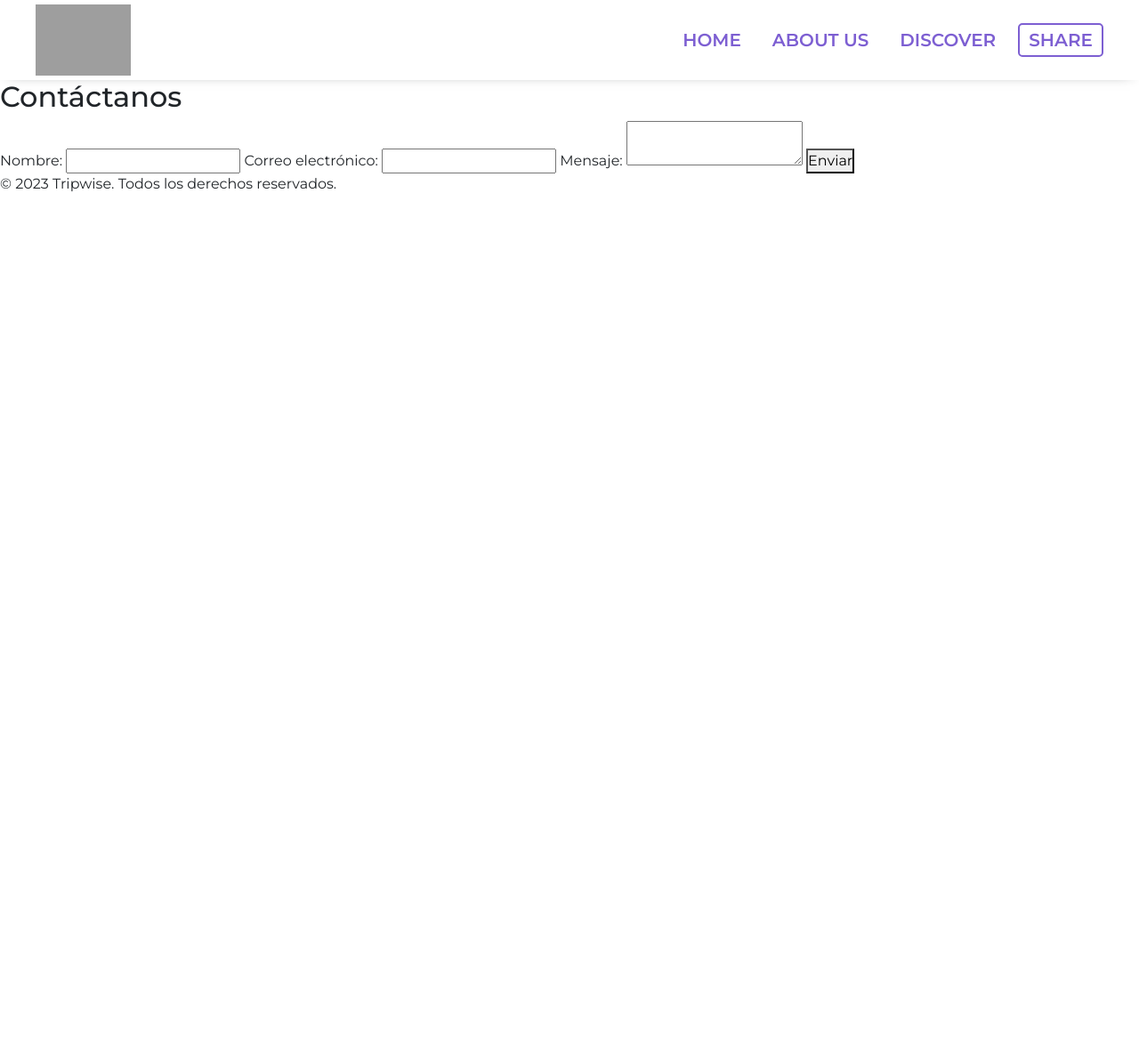
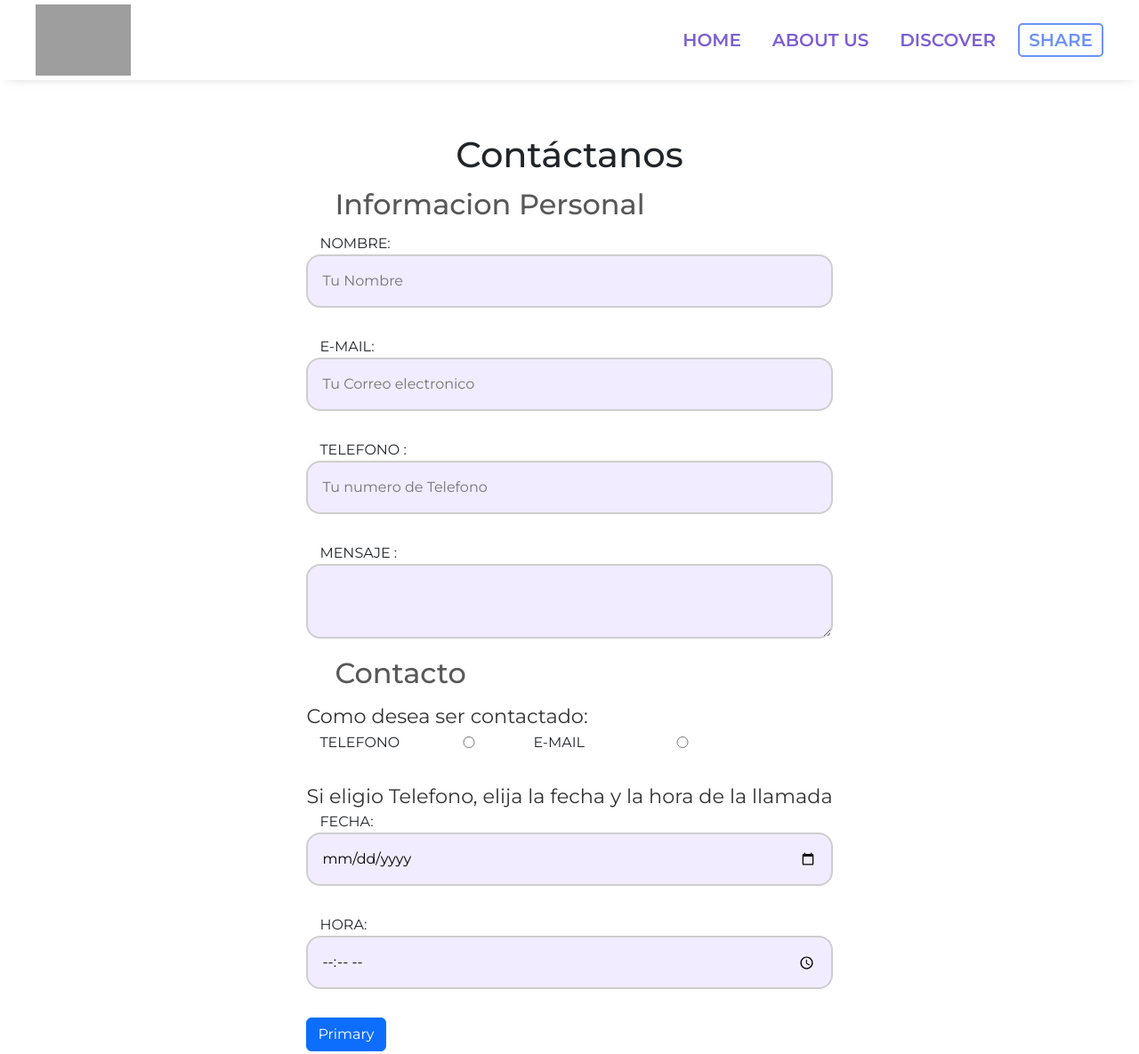
Before and after one commit to Juancaceres963/tripwise, a plain HTML site: page relato.html in a window 1280 px wide. Shown: the top 1185 px of the page at 89% size. Before the commit the page ends 800 px from the top, so only its background shows below. Drawn offline with nearby package versions, Linux system fonts and the light colour scheme; grey boxes are pictures that could not be loaded.

Commit message:
File de relato, lugar donde esta un form para compartir la experiencia

```diff
--- a/css/style.css
+++ b/css/style.css
@@ -5,6 +5,7 @@
     padding: 0;
     font-family: 'Montserrat', sans-serif; /*Tipo de letra*/
     --color-primario: #7D5FD2;
+    --color-secundario: rgb(110, 146, 247);
     --color-borde-tarjetas: rgb(206, 206, 206);
 }
 a{
@@ -79,7 +80,14 @@ ul{
 .boton {
     position: relative;
     border: 2px solid var(--color-primario);
-
+}
+.boton_claro{
+    border: 2px solid var(--color-secundario);
+    color: var(--color-secundario)!important;
+}
+.boton_claro:hover{
+    color: white!important;
+    background-color: var(--color-secundario)!important;
 }
 /* Clases */
 /* Navegador principal */
@@ -178,7 +186,10 @@ ul{
 .seccion{
     width: 100%;
     height: 100%;
-    padding: 60px 0 20px 0;
+    padding: 60px 0 0px 0;
+    display: flex;
+    flex-direction: column;
+    align-items: center;
 }
 .seccion h1 span{
     font-weight: bolder;
@@ -347,6 +358,11 @@ ul{
     padding: 50px;
     color: white;
 }
+@media only screen and (max-width:745px){
+    .caja{
+        flex-direction: column;
+    }
+}
 .caja img {
     width: 200px;
     height: 100%;
@@ -362,3 +378,70 @@ ul{
     padding: 10px 0;
     font-weight: 600;
 }
+/* Paginas externas */
+/* Contacto */
+.contenedor-form {
+    max-width: 800px;
+    padding: 0 50px;
+  }
+  .contacto legend {
+    padding: 0 2rem;
+    font-size: 2rem;
+    font-weight: 500;
+    color: #585858;
+  }
+  .contacto p {
+    font-size: 1.4rem;
+    color: #333333;
+    margin: 0;
+  }
+  .contacto p:last-of-type {
+    margin-top: 2rem;
+  }
+  label {
+    display: block;
+    text-transform: uppercase;
+    padding-left: 15px;
+  }
+  input:not([type="submit"]),
+  select,
+  textarea {
+    padding: 1rem;
+    display: block;
+    width: 100%;
+    background-color: #e8e1ff9d;
+    margin-bottom: 2rem;
+    border: 2px solid  var(--color-borde-tarjetas);
+    border-radius: 1rem;
+    }
+  .text-area {
+    margin-bottom: 15px;
+  }
+  input[type="radio"]{
+    margin: 0;
+  }
+  .forma-contacto {
+    display: flex;
+    justify-content: space-between;
+    align-items: center;
+    max-width: 30rem;
+  }
+  .forma-contacto label {
+    width: 100%;
+  }
+  select {
+    --webkit-appearance: none;
+    appearance: none ;
+  }
+  @media only screen and (max-width: 768px) {
+    .contacto legend {
+      font-size: 1.5rem;
+    }
+    label {
+      font-size: .9rem;
+    }
+    .contacto p {
+      padding: 0 15px;
+      font-size: 1.2rem;
+    }
+  }
--- a/relato.html
+++ b/relato.html
@@ -5,6 +5,11 @@
     <meta http-equiv="X-UA-Compatible" content="IE=edge" />
     <meta name="viewport" content="width=device-width, initial-scale=1.0" />
     <meta http-equiv="refresh" />
+    <title>Tripwise</title>
+    <link
+      rel="shortcut icon"
+      href="./img/logo_chico.png"
+    />
     <link
       href="https://cdn.jsdelivr.net/npm/bootstrap@5.3.0-alpha3/dist/css/bootstrap.min.css"
       rel="stylesheet"
@@ -12,7 +17,6 @@
       crossorigin="anonymous"
     />
     <link rel="stylesheet" href="./css/style.css" />
-    <title>Tripwise</title>
   </head>
   <body>
     <header class="fijo">
@@ -26,7 +30,7 @@
             <li><a href="index.html" class="link_principal">Home</a></li>
             <li><a href="./index.html#nosotros" class="link_principal">About us</a></li>
             <li><a href="./index.html#modulos" class="link_principal">Discover</a></li>
-            <li><a href="./relato.html" class="link_principal boton">Share</a></li>
+            <li><a href="./relato.html" class="link_principal boton_claro">Share</a></li>
           </ul>
         </nav>
       </div>
@@ -106,26 +110,94 @@
     <div class="fondo-nav"></div>
 
 
-      <section class="contacto">
-        <h2>Contáctanos</h2>
-        <form>
-          <label for="nombre">Nombre:</label>
-          <input type="text" id="nombre" name="nombre" required />
+      <section class="contacto seccion">
+        <h1 class="encabezado">Contáctanos</h1>
+        <div class="contenedor contenedor-form">
+            <form action="" class="contacto">
+              <fieldset>
+                <legend>Informacion Personal</legend>
+                <label for="nombre">Nombre: </label>
+                <input type="text" id="nombre" placeholder="Tu Nombre" />
 
-          <label for="email">Correo electrónico:</label>
-          <input type="email" id="email" name="email" required />
+                <label for="email">E-mail: </label>
+                <input
+                  type="email"
+                  id="email"
+                  placeholder="Tu Correo electronico"
+                  required
+                />
 
-          <label for="mensaje">Mensaje:</label>
-          <textarea id="mensaje" name="mensaje" required></textarea>
+                <label for="telefono">Telefono : </label>
+                <input
+                  type="tel"
+                  id="telefono"
+                  placeholder="Tu numero de Telefono"
+                  required
+                />
 
-          <button type="submit" class="boton-destacado">Enviar</button>
-        </form>
+                <label for="mensaje">Mensaje : </label>
+                <textarea id="mensaje" class="text-area"></textarea>
+              </fieldset>
+
+              <fieldset>
+                <legend>Contacto</legend>
+                <p>Como desea ser contactado:</p>
+                <div class="forma-contacto">
+                  <label for="telefono2">Telefono</label>
+                  <input
+                    type="radio"
+                    id="telefono2"
+                    name="contacto"
+                    value="telefono"
+                  />
+                  <label for="correo">E-mail</label>
+                  <input
+                    type="radio"
+                    id="correo"
+                    name="contacto"
+                    value="e-mail"
+                  />
+                </div>
+                <p>Si eligio Telefono, elija la fecha y la hora de la llamada</p>
+
+                <label for="fecha">Fecha:</label>
+                <input type="date" id="fecha" />
+
+                <label for="hora">Hora:</label>
+                <input type="time" id="hora" min="09:00" max="18:00" />
+              </fieldset>
+              <button type="button" class="btn btn-primary">Primary</button>
+            </form>
+          </div>
       </section>
     </main>
 
-    <footer id="contacto">
-      <p>&copy; 2023 Tripwise. Todos los derechos reservados.</p>
-    </footer>
+    <footer class="contenedor_texto seccion">
+        <div class="info_footer">
+          <div class="caja padding">
+            <p>
+              <span class="primera_letra">J</span>oin our community to
+                  get travel inspiration, practical tips and recommendations
+                  of the best destinations to visit. It doesn't matter if you are a traveler
+                  experienced or are planning your first trip, on Tripwise
+                  find everything you need to make your adventures something
+                  unforgettable. Join today and start exploring the world with
+                  us!
+            </p>
+            <p>
+              <span class="primera_letra">J</span>oin our community to
+              get travel inspiration, practical tips and recommendations
+              of the best destinations to visit. It doesn't matter if you are a traveler
+              experienced or are planning your first trip, on Tripwise
+              find everything you need to make your adventures something
+              unforgettable. Join today and start exploring the world with
+              us!
+            </p>
+            <img src="./img/tripwise logo.png" alt="Logo de tripwise" />
+          </div>
+        </div>
+        <p class="copy">&copy; 2023 Tripwise. Todos los derechos reservados.</p>
+      </footer>
     <script src="./js/script.js"></script>
     <script
       src="https://cdn.jsdelivr.net/npm/bootstrap@5.3.0-alpha3/dist/js/bootstrap.bundle.min.js"
```
Also changed, not shown: index.html (+26 -16 lines), img/logo_chico.png (added).
